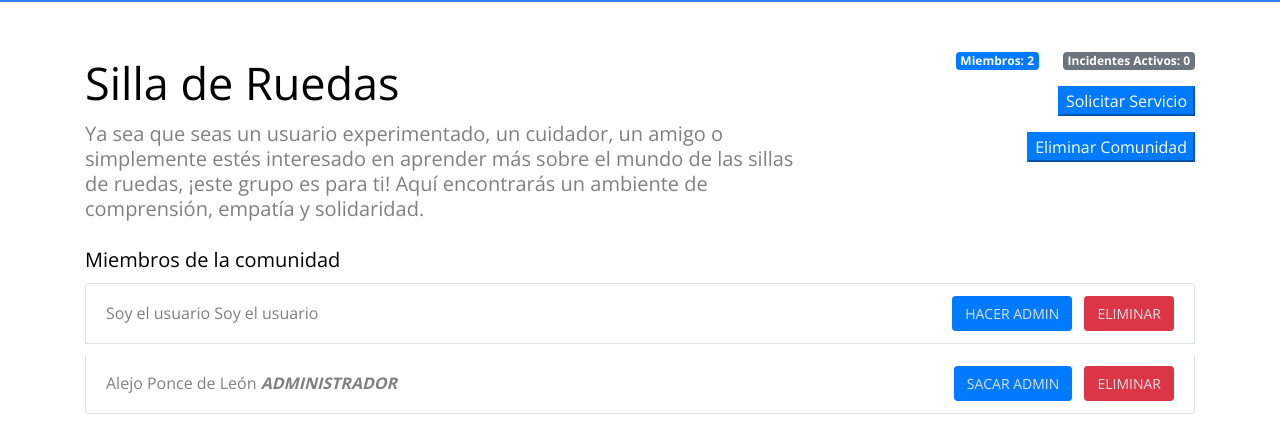
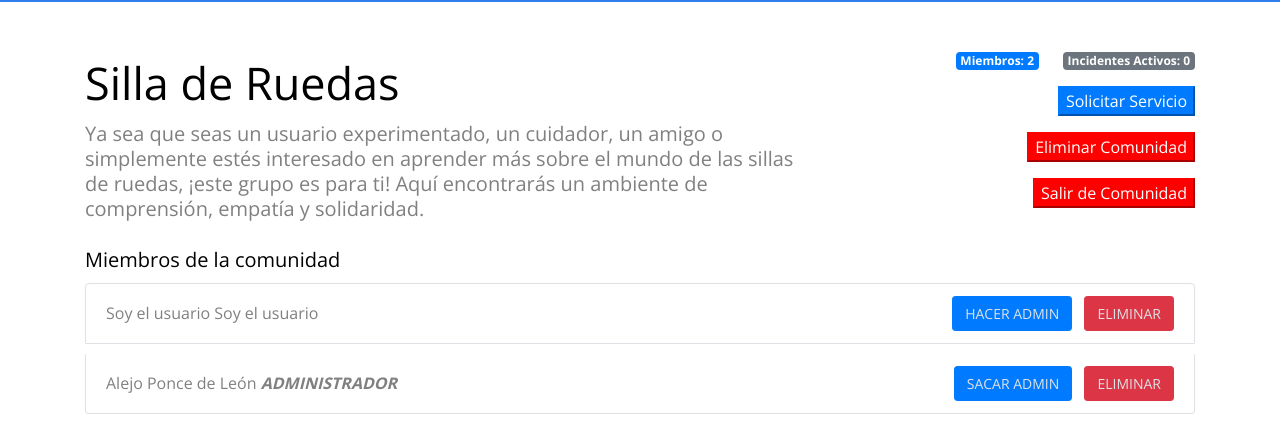
Before and after one commit to alponcedeleon/TP-Dise-o, a Django app: page /administrar-comunidad/1 in a window 1280 px wide. Shown: the part 79-527 px from the top of the page. Run offline with Django 5.2, Linux system fonts and the light colour scheme; a user stored in the database is signed in; data comes from the database, SQL or seed files in the repository; both versions use the stored data as it was after the commit; some libraries are stand-ins or nearby versions.

Commit message:
logica de grupos de la administracion de comunidad

```diff
--- a/DDS/Aplicaciones/Monitoreo/templates/administrar_comunidad.html
+++ b/DDS/Aplicaciones/Monitoreo/templates/administrar_comunidad.html
@@ -86,8 +86,13 @@
                 <button type="button" class=" btn-primary" data-toggle="modal" data-target="#popupServicio">Solicitar Servicio</button>
               </div>
               <div class="d-flex justify-content-end mt-3">
-                <button type="button" class=" btn-primary" data-toggle="modal" data-target="#popupEliminar">Eliminar Comunidad</button>
+                <button type="button" class=" btn-primary" data-toggle="modal" data-target="#popupEliminar" style="background-color: red;border-color: red;">Eliminar Comunidad</button>
               </div>
+              {% if comunidad_perfiles %}
+              <div class="d-flex justify-content-end mt-3">
+                <a href="{% url 'salir_comunidad' comunidad_id=comunidad.id  pag_redirect='mis_comunidades' tipo='admin' %}"><button type="button" class=" btn-primary" style="background-color: red;border-color: red;">Salir de Comunidad</button></a>
+              </div>
+              {% endif %}
           </div>
         </div>
         <br>
--- a/DDS/Aplicaciones/Monitoreo/templates/mis_comunidades.html
+++ b/DDS/Aplicaciones/Monitoreo/templates/mis_comunidades.html
@@ -64,7 +64,7 @@
               <span>{{ comunidad_perfil.comunidad.nombre }}</span>
               <div>
                   <a href=""><button class="btn btn-sm btn-admin mr-2">Ver</button></a>
-                <a href="{% url 'salir_comunidad' comunidad_id=comunidad_perfil.comunidad.id  pag_redirect='mis_comunidades' %}"><button class="btn btn-sm btn-delete">Salirse</button></a>
+                <a href="{% url 'salir_comunidad' comunidad_id=comunidad_perfil.comunidad.id  pag_redirect='mis_comunidades' tipo='usuario'%}"><button class="btn btn-sm btn-delete">Salirse</button></a>
               </div>
             </li>
             {% endfor %}
--- a/DDS/Aplicaciones/Monitoreo/views.py
+++ b/DDS/Aplicaciones/Monitoreo/views.py
@@ -1,7 +1,7 @@
 from django.shortcuts import render, redirect, get_object_or_404
 from django.contrib.auth.forms import AuthenticationForm , UserCreationForm
 from django.contrib.auth import authenticate, login
-from django.contrib.auth.models import User
+from django.contrib.auth.models import User,Group
 from django.contrib import messages
 
 
@@ -344,16 +344,32 @@ def eliminar_miembro(request,perfil_id,comunidad_id):
     return redirect('administrar_comunidad',id_comunidad=comunidad_id)
 ########################################################################################################################################################
 def designar_admin(request,perfil_id,comunidad_id):
+    perfil = Perfil.objects.get(id=perfil_id)
+    usuario= perfil.user
+    grupo_usuario = usuario.groups.first()
+    nuevo_grupo = Group.objects.get(name="ComunidadAdmin")
     miembro = get_object_or_404(ComunidadPerfil,perfil_id=perfil_id,comunidad_id=comunidad_id)
     miembro.esAdmin = True
     miembro.save()
+
+    if grupo_usuario.name == 'Usuario':
+        usuario.groups.set([nuevo_grupo])
+
     return redirect('administrar_comunidad',id_comunidad=comunidad_id)
 
 ########################################################################################################################################################
 def sacar_admin(request,perfil_id,comunidad_id):
+    perfil = Perfil.objects.get(id=perfil_id)
+    usuario= perfil.user
+    nuevo_grupo = Group.objects.get(name="Usuario")
     miembro = get_object_or_404(ComunidadPerfil,perfil_id=perfil_id,comunidad_id=comunidad_id)
     miembro.esAdmin = False
     miembro.save()
+    otras_comunidades =  ComunidadPerfil.objects.filter(perfil=perfil,esAdmin=True)
+    if not otras_comunidades.exists():
+        print('no es admin de otro grupo')
+        usuario.groups.set([nuevo_grupo])
+
     return redirect('administrar_comunidad',id_comunidad=comunidad_id)
 
 ########################################################################################################################################################
@@ -455,13 +471,35 @@ def servicio_perfil_estacion(request, servicio_id, establecimiento_id,tipo):
 
 ########################################################################################################################################################
 @login_required
-def salir_comunidad(request, comunidad_id, pag_redirect ):
-    # Crear el nuevo registro
+def salir_comunidad(request, comunidad_id, pag_redirect,tipo ):
+
     perfil = Perfil.objects.get(user=request.user)
-    salida = get_object_or_404(ComunidadPerfil,comunidad_id=comunidad_id,perfil=perfil)
-    salida.delete()
+    salida=None
+    if tipo=='usuario':
 
-    return redirect('listar_comunidades_perfil')
+        salida = get_object_or_404(ComunidadPerfil,comunidad_id=comunidad_id,perfil=perfil)
+        salida.delete()
+        return redirect('listar_comunidades_perfil')
+
+    else:
+        comunidad_perfiles = ComunidadPerfil.objects.filter(comunidad=comunidad_id).exclude(perfil=perfil).filter(esAdmin=True)
+        if comunidad_perfiles.exists():
+            print('Hay otro admin')
+            salida = get_object_or_404(ComunidadPerfil,comunidad_id=comunidad_id,perfil=perfil)
+            salida.delete()
+        else:
+            print('No hay otro admin')
+            comunidad_perfiles = ComunidadPerfil.objects.filter(comunidad=comunidad_id).exclude(perfil=perfil).filter(esAdmin=False)
+            primer_registro = comunidad_perfiles.first()
+            primer_registro.esAdmin = True
+            primer_registro.save()
+            salida = get_object_or_404(ComunidadPerfil,comunidad_id=comunidad_id,perfil=perfil)
+            salida.delete()
+
+
+        return redirect('listar_comunidades_perfil')
+
+
 
 ########################################################################################################################################################
 @login_required
--- a/DDS/DDS/urls.py
+++ b/DDS/DDS/urls.py
@@ -44,7 +44,7 @@ urlpatterns = [
     path('process-location/', views.process_location, name='process_location'),
     path('eliminar_servicio_perfil_estacion/<int:servicio_id>/<int:establecimiento_id>/<str:tipo>/', views.eliminar_servicio_perfil_estacion, name='eliminar_servicio_perfil_estacion'),
     path('cargar-datos/', views.cargar_datos_desde_csv, name='cargar_datos'),
-    path('salir_comunidad/<int:comunidad_id>/<str:pag_redirect>/', views.salir_comunidad, name='salir_comunidad'),
+    path('salir_comunidad/<int:comunidad_id>/<str:pag_redirect>/<str:tipo>/', views.salir_comunidad, name='salir_comunidad'),
 ]
 
 if settings.DEBUG:
```
Also changed, not shown: DDS/DDS.sqlite3, 1 other file.
